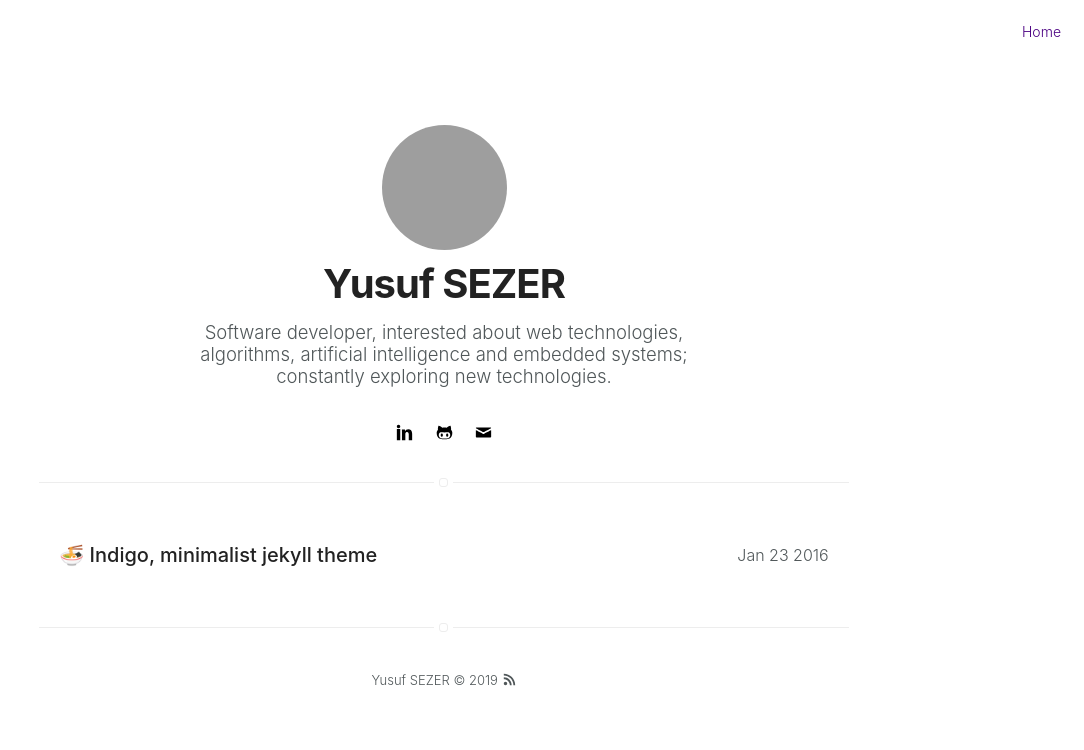
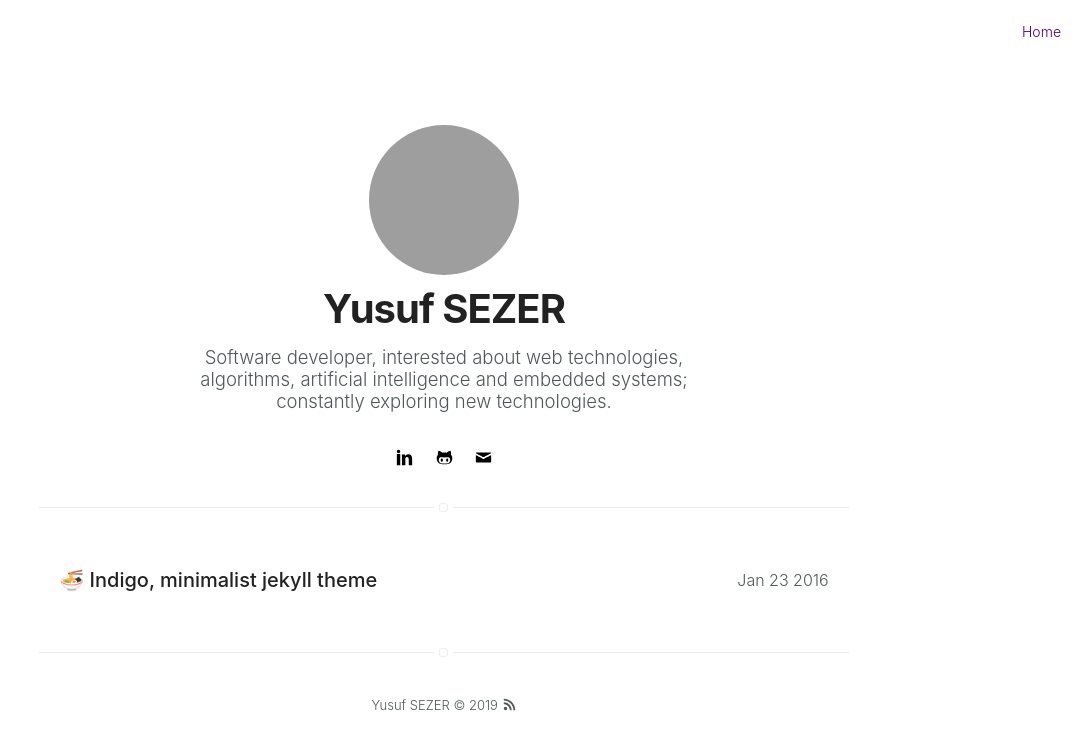
Before and after one commit to seogrenci/seogrenci.github.io, a Jekyll site: the page built from projects.html, in a window 1280 px wide. Shown: the top 750 px of the page, without its empty margins (196-1280 px from the left). Built offline with Jekyll 4.4.1, drawn with Linux system fonts in a browser that asks for light colours; emoji names are drawn with the system emoji font; grey boxes are pictures that could not be loaded.

Commit message:
width changed

```diff
--- a/_sass/components/header.sass
+++ b/_sass/components/header.sass
@@ -6,7 +6,7 @@
     z-index: 99
 
     > .link > .selfie
-        width: 125px
+        width: 150px
         margin-bottom: 5px
         border-radius: 100%
         transition: all .2s
```
